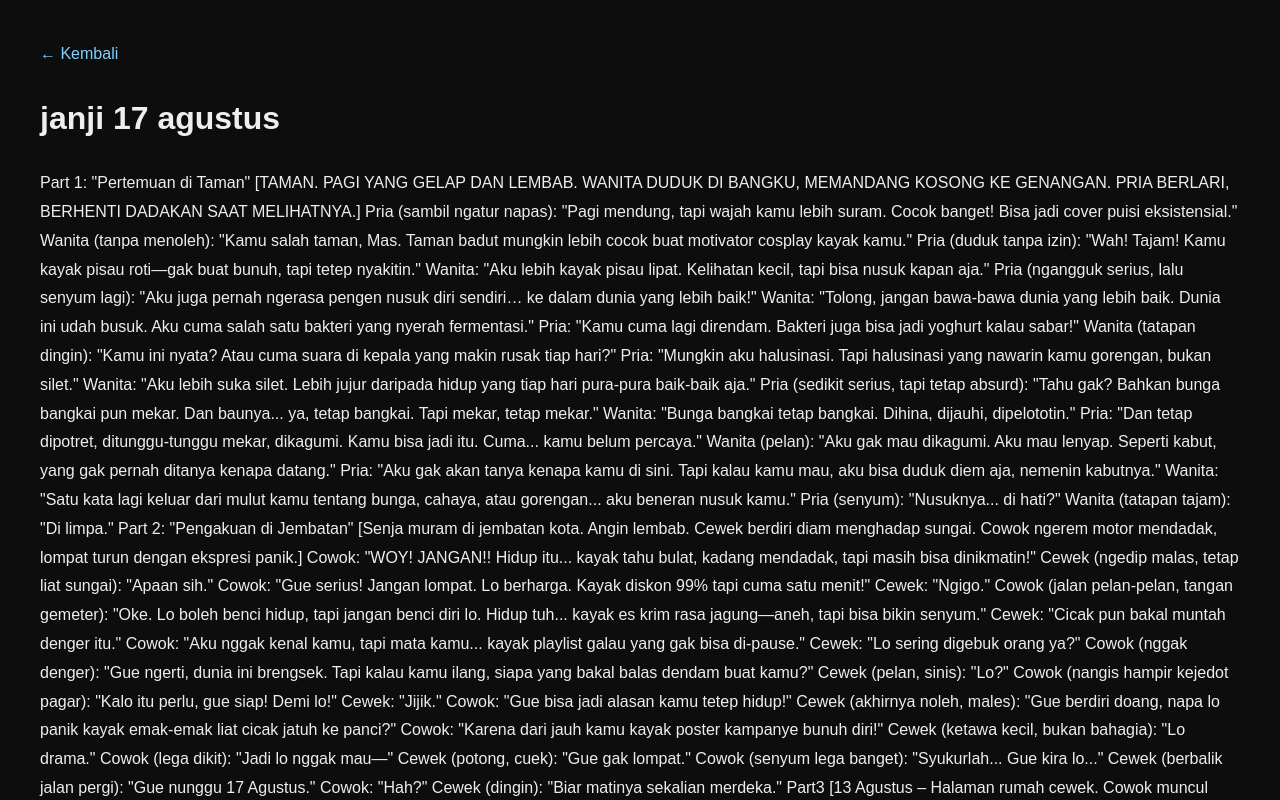
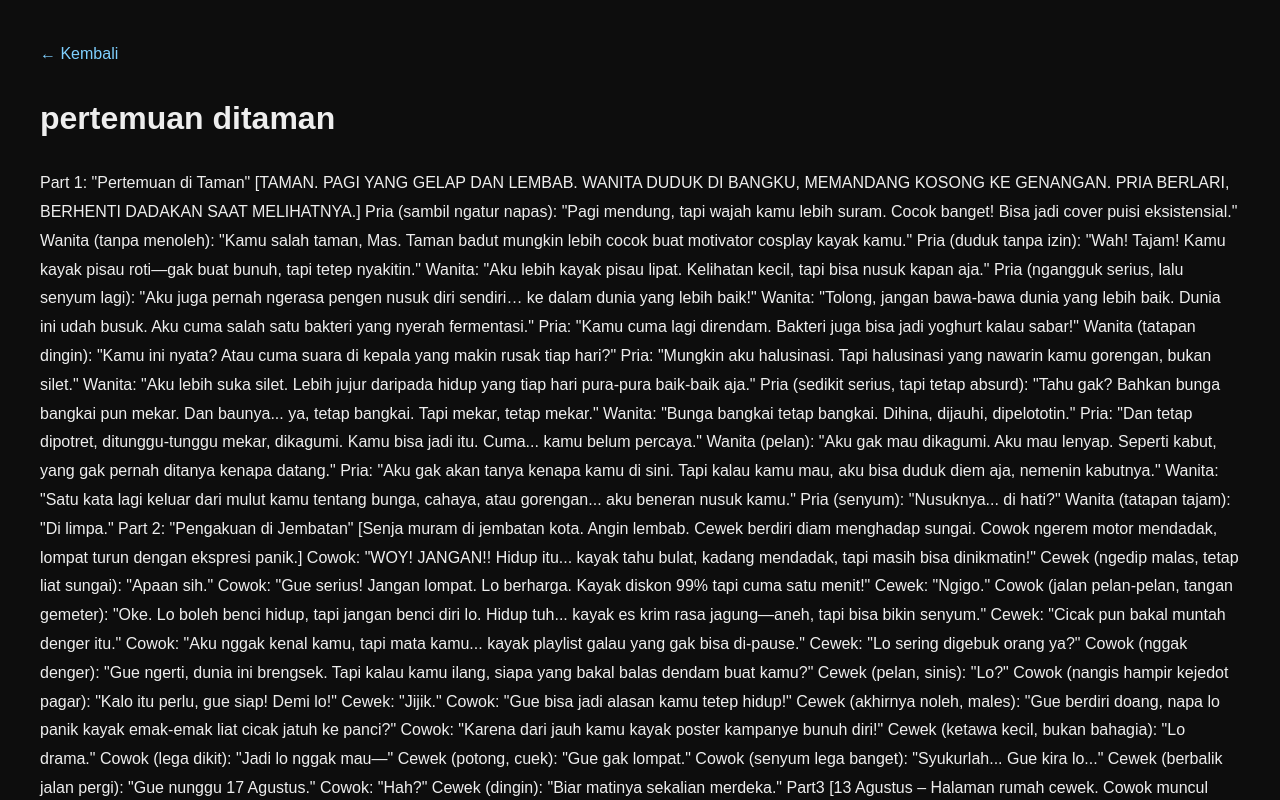
Before and after one commit to khilafid-hue/Khilafid, a plain HTML site: page Pertemuan ditaman.html in a window 1280 px wide. Shown: the top 800 px of the page. Drawn offline with Linux system fonts and the light colour scheme.

Commit message:
Pertemuan ditaman.html

```diff
--- a/cerpen1.html
+++ b/Pertemuan ditaman.html
@@ -2,7 +2,7 @@
 <html lang="id">
 <head>
 <meta charset="UTF-8">
-<title>janji 17 agustus</title>
+<title>pertemuan ditaman</title>
 <style>
     body {
         margin: 0;
@@ -19,7 +19,7 @@
 
 <a href="index.html">← Kembali</a>
 
-<h1>janji 17 agustus</h1>
+<h1>pertemuan ditaman</h1>
 
 <p>
 Part 1: "Pertemuan di Taman"
```
